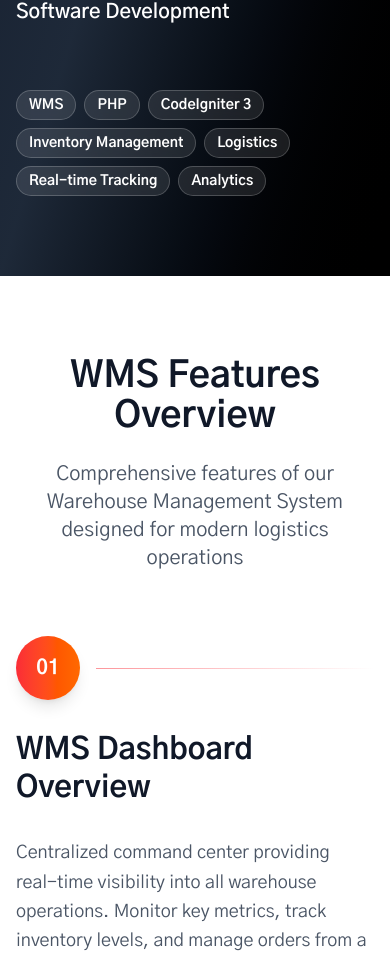
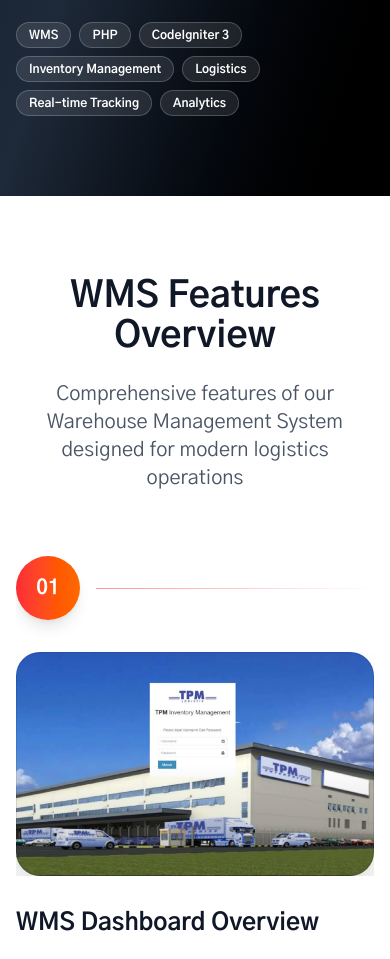
Before and after one commit to abhisn15/mindotek, a Next.js app in the folder mindotek/: page /portfolio/wms in a window 390 px wide. Shown: the part 1018-1977 px from the top of the page. Built offline with nearby package versions, Linux system fonts and the light colour scheme.

Commit message:
Updated Responsive Layout on Mobile

```diff
--- a/mindotek/src/app/globals.css
+++ b/mindotek/src/app/globals.css
@@ -12,6 +12,22 @@ html {
 
 body {
   font-family: inherit;
+  overflow-x: hidden;
+}
+
+/* Prevent horizontal overflow globally */
+* {
+  box-sizing: border-box;
+}
+
+html, body {
+  max-width: 100vw;
+  overflow-x: hidden;
+}
+
+/* Ensure all containers respect viewport width */
+.container, .max-w-7xl, .max-w-6xl, .max-w-5xl, .max-w-4xl, .max-w-3xl, .max-w-2xl, .max-w-xl, .max-w-lg, .max-w-md, .max-w-sm, .max-w-xs {
+  max-width: 100vw;
   overflow-x: hidden;
 }
 
--- a/mindotek/src/app/portfolio/wms/page.tsx
+++ b/mindotek/src/app/portfolio/wms/page.tsx
@@ -29,20 +29,20 @@ export default function WMSPortfolioPage() {
       <main className="min-h-screen bg-white">
 
         {/* Hero Section */}
-        <section className="relative bg-gradient-to-br from-gray-900 via-gray-800 to-black text-xl font-bold text-white py-20">
+        <section className="relative bg-gradient-to-br from-gray-900 via-gray-800 to-black text-xl font-bold text-white py-20 overflow-hidden">
         <div className="absolute inset-0 bg-grid-white/[0.05] bg-[size:20px_20px]" />
         <div className="relative max-w-7xl mx-auto px-4 sm:px-6 lg:px-8">
           {/* Breadcrumb */}
-          <nav className="flex items-center gap-2 text-sm mb-8">
-            <Link href="/" className="text-gray-400 hover:text-white transition-colors">
+          <nav className="flex items-center gap-2 text-sm mb-8 overflow-x-auto">
+            <Link href="/" className="text-gray-400 hover:text-white transition-colors whitespace-nowrap">
               Home
             </Link>
             <span className="text-gray-600">/</span>
-            <Link href="/portfolio" className="text-gray-400 hover:text-white transition-colors">
+            <Link href="/portfolio" className="text-gray-400 hover:text-white transition-colors whitespace-nowrap">
               Portfolio
             </Link>
             <span className="text-gray-600">/</span>
-            <span className="text-red-500">WMS</span>
+            <span className="text-red-500 whitespace-nowrap">WMS</span>
           </nav>
 
           <div className="max-w-4xl">
@@ -69,10 +69,10 @@ export default function WMSPortfolioPage() {
             </p>
 
             {/* Meta Info */}
-            <div className="grid sm:grid-cols-3 gap-8 py-8 border-t border-gray-700">
+            <div className="grid sm:grid-cols-3 gap-4 sm:gap-8 py-8 border-t border-gray-700">
               <div>
                 <p className="text-sm text-gray-500 mb-2">Client</p>
-                <p className="text-white font-semibold">{portfolioData.client}</p>
+                <p className="text-white font-semibold text-sm sm:text-base">{portfolioData.client}</p>
               </div>
               <div>
                 <p className="text-sm text-gray-500 mb-2">Year</p>
@@ -84,12 +84,12 @@ export default function WMSPortfolioPage() {
               </div>
             </div>
 
-            {/* Tags */}
-            <div className="flex flex-wrap gap-2 mt-8">
+            {/* Tags - Fixed overflow */}
+            <div className="flex flex-wrap gap-2 mt-8 overflow-hidden">
               {portfolioData.tags.map((tag, index) => (
                 <span
                   key={index}
-                  className="px-3 py-1 bg-white/10 backdrop-blur-sm text-white text-sm rounded-full border border-white/20"
+                  className="px-3 py-1 bg-white/10 backdrop-blur-sm text-white text-xs sm:text-sm rounded-full border border-white/20 whitespace-nowrap flex-shrink-0"
                 >
                   {tag}
                 </span>
@@ -103,7 +103,7 @@ export default function WMSPortfolioPage() {
         <PortfolioFeatures content={portfolioData.content} />
 
       {/* Technologies Section */}
-      <section className="py-20 bg-gradient-to-br from-gray-50 to-white">
+      <section className="py-20 bg-gradient-to-br from-gray-50 to-white overflow-hidden">
         <div className="max-w-7xl mx-auto px-4 sm:px-6 lg:px-8">
           <div className="text-center mb-12">
             <h2 className="text-3xl sm:text-4xl font-bold text-gray-900 mb-4">
@@ -114,13 +114,13 @@ export default function WMSPortfolioPage() {
             </p>
           </div>
 
-          <div className="flex flex-wrap justify-center gap-4">
+          <div className="flex flex-wrap justify-center gap-4 overflow-hidden">
             {portfolioData.technologies.map((tech, index) => (
               <div
                 key={index}
-                className="px-6 py-3 bg-white rounded-xl shadow-md hover:shadow-xl transition-shadow duration-300 border border-gray-100"
+                className="px-4 sm:px-6 py-3 bg-white rounded-xl shadow-md hover:shadow-xl transition-shadow duration-300 border border-gray-100 flex-shrink-0"
               >
-                <span className="text-gray-800 font-medium">{tech}</span>
+                <span className="text-gray-800 font-medium text-sm sm:text-base whitespace-nowrap">{tech}</span>
               </div>
             ))}
           </div>
--- a/mindotek/src/components/PortfolioFeatures.tsx
+++ b/mindotek/src/components/PortfolioFeatures.tsx
@@ -16,7 +16,7 @@ interface PortfolioFeaturesProps {
 
 export default function PortfolioFeatures({ content }: PortfolioFeaturesProps) {
   return (
-    <div className="py-20 bg-white">
+    <div className="py-20 bg-white overflow-hidden">
       <div className="max-w-7xl mx-auto px-4 sm:px-6 lg:px-8">
         {/* Header */}
         <div className="text-center mb-16">
@@ -55,15 +55,126 @@ function FeatureSection({ item, index }: FeatureSectionProps) {
       viewport={{ once: true, margin: "-100px" }}
       className={`grid lg:grid-cols-2 gap-12 lg:gap-16 items-center ${
         isEven ? '' : 'lg:grid-flow-col-dense'
+      } overflow-hidden`}
+    >
+      {/* Mobile Layout: Number → Image → Content */}
+      <div className="lg:hidden space-y-8">
+        {/* Number Badge - Always at top on mobile */}
+        <div className="flex items-center gap-4">
+          <div className="w-16 h-16 bg-gradient-to-r from-red-500 to-orange-500 rounded-full flex items-center justify-center shadow-lg">
+            <span className="text-white font-bold text-xl">
+              {String(index + 1).padStart(2, '0')}
+            </span>
+          </div>
+          <div className="h-px flex-1 bg-gradient-to-r from-red-500/50 to-transparent"></div>
+        </div>
+
+        {/* Image - Second on mobile */}
+        <motion.div
+          initial={{ opacity: 0, y: 30 }}
+          whileInView={{ opacity: 1, y: 0 }}
+          transition={{ duration: 0.6, delay: index * 0.1 + 0.1 }}
+          viewport={{ once: true }}
+          className="relative overflow-hidden"
+        >
+          <div className="relative aspect-[16/10] rounded-3xl overflow-hidden shadow-2xl bg-gray-100">
+            <Image
+              src={item.image}
+              alt={item.title}
+              fill
+              className="object-cover"
+              priority={index < 2}
+              sizes="100vw"
+              quality={90}
+            />
+
+            {/* Gradient overlays */}
+            <div className="absolute inset-0 bg-gradient-to-t from-black/20 via-transparent to-transparent pointer-events-none"></div>
+            <div className="absolute inset-0 ring-1 ring-inset ring-black/10 rounded-3xl pointer-events-none"></div>
+          </div>
+        </motion.div>
+
+        {/* Content - Third on mobile */}
+        <motion.div
+          initial={{ opacity: 0, y: 30 }}
+          whileInView={{ opacity: 1, y: 0 }}
+          transition={{ duration: 0.6, delay: index * 0.1 + 0.2 }}
+          viewport={{ once: true }}
+          className="space-y-6 overflow-hidden"
+        >
+          {/* Title */}
+          <h3 className="text-2xl sm:text-3xl font-bold text-gray-900 leading-tight">
+            {item.title}
+          </h3>
+
+          {/* Description */}
+          <p className="text-base sm:text-lg text-gray-600 leading-relaxed">
+            {item.description}
+          </p>
+
+          {/* Features */}
+          {item.features && item.features.length > 0 && (
+            <div className="space-y-4">
+              <h4 className="text-lg font-semibold text-gray-900">Key Features:</h4>
+              <div className="space-y-3">
+                {item.features.map((feature, idx) => (
+                  <motion.div
+                    key={idx}
+                    initial={{ opacity: 0, x: -20 }}
+                    whileInView={{ opacity: 1, x: 0 }}
+                    transition={{ duration: 0.4, delay: index * 0.1 + 0.3 + idx * 0.1 }}
+                    viewport={{ once: true }}
+                    className="flex items-start gap-3"
+                  >
+                    <div className="w-5 h-5 rounded-full bg-gradient-to-r from-red-500 to-orange-500 flex items-center justify-center flex-shrink-0 mt-0.5">
+                      <svg
+                        className="w-3 h-3 text-white"
+                        fill="none"
+                        stroke="currentColor"
+                        viewBox="0 0 24 24"
+                      >
+                        <path
+                          strokeLinecap="round"
+                          strokeLinejoin="round"
+                          strokeWidth={2.5}
+                          d="M5 13l4 4L19 7"
+                        />
+                      </svg>
+                    </div>
+                    <span className="text-gray-700 leading-relaxed text-sm">{feature}</span>
+                  </motion.div>
+                ))}
+              </div>
+            </div>
+          )}
+
+          {/* Progress indicator */}
+          <div className="flex items-center gap-2 pt-4">
+            {Array.from({ length: 8 }).map((_, idx) => (
+              <div
+                key={idx}
+                className={`h-1 rounded-full transition-all duration-300 ${
+                  idx === index
+                    ? 'w-12 bg-gradient-to-r from-red-500 to-orange-500'
+                    : idx < index
+                    ? 'w-8 bg-red-300'
+                    : 'w-8 bg-gray-300'
                 }`}
-    >
+              />
+            ))}
+          </div>
+        </motion.div>
+      </div>
+
+      {/* Desktop Layout: Original layout preserved */}
+      <div className="hidden lg:contents">
         {/* Content */}
         <motion.div
           initial={{ opacity: 0, x: isEven ? -50 : 50 }}
           whileInView={{ opacity: 1, x: 0 }}
           transition={{ duration: 0.6, delay: index * 0.1 + 0.2 }}
           viewport={{ once: true }}
-        className={`space-y-8 ${isEven ? 'lg:order-1' : 'lg:order-2'}`}
+          className={`space-y-8 ${isEven ? 'lg:order-1' : 'lg:order-2'} overflow-hidden`}
         >
           {/* Number Badge */}
           <div className="flex items-center gap-4">
@@ -144,7 +255,7 @@ function FeatureSection({ item, index }: FeatureSectionProps) {
           whileInView={{ opacity: 1, x: 0 }}
           transition={{ duration: 0.6, delay: index * 0.1 + 0.2 }}
           viewport={{ once: true }}
-        className={`relative ${isEven ? 'lg:order-2' : 'lg:order-1'}`}
+          className={`relative ${isEven ? 'lg:order-2' : 'lg:order-1'} overflow-hidden`}
         >
           <div className="relative aspect-[16/10] rounded-3xl overflow-hidden shadow-2xl bg-gray-100">
             <Image
@@ -153,7 +264,7 @@ function FeatureSection({ item, index }: FeatureSectionProps) {
               fill
               className="object-cover"
               priority={index < 2}
-            sizes="(max-width: 768px) 100vw, 50vw"
+              sizes="50vw"
               quality={90}
             />
 
@@ -162,7 +273,7 @@ function FeatureSection({ item, index }: FeatureSectionProps) {
             <div className="absolute inset-0 ring-1 ring-inset ring-black/10 rounded-3xl pointer-events-none"></div>
           </div>
 
-        {/* Floating elements */}
+          {/* Floating elements - Hidden on mobile to prevent overflow */}
           <div className="absolute -bottom-6 -right-6 w-24 h-24 bg-gradient-to-br from-red-500 to-orange-500 rounded-2xl shadow-2xl flex items-center justify-center">
             <svg
               className="w-12 h-12 text-white"
@@ -183,6 +294,7 @@ function FeatureSection({ item, index }: FeatureSectionProps) {
           <div className="absolute -top-4 -left-4 w-8 h-8 bg-gradient-to-br from-orange-400 to-red-400 rounded-full opacity-60"></div>
           <div className="absolute top-1/2 -right-8 w-6 h-6 bg-gradient-to-br from-red-400 to-orange-400 rounded-full opacity-40"></div>
         </motion.div>
+      </div>
     </motion.div>
   );
 }
```
Lines whose indentation alone changed are shown as unchanged.
